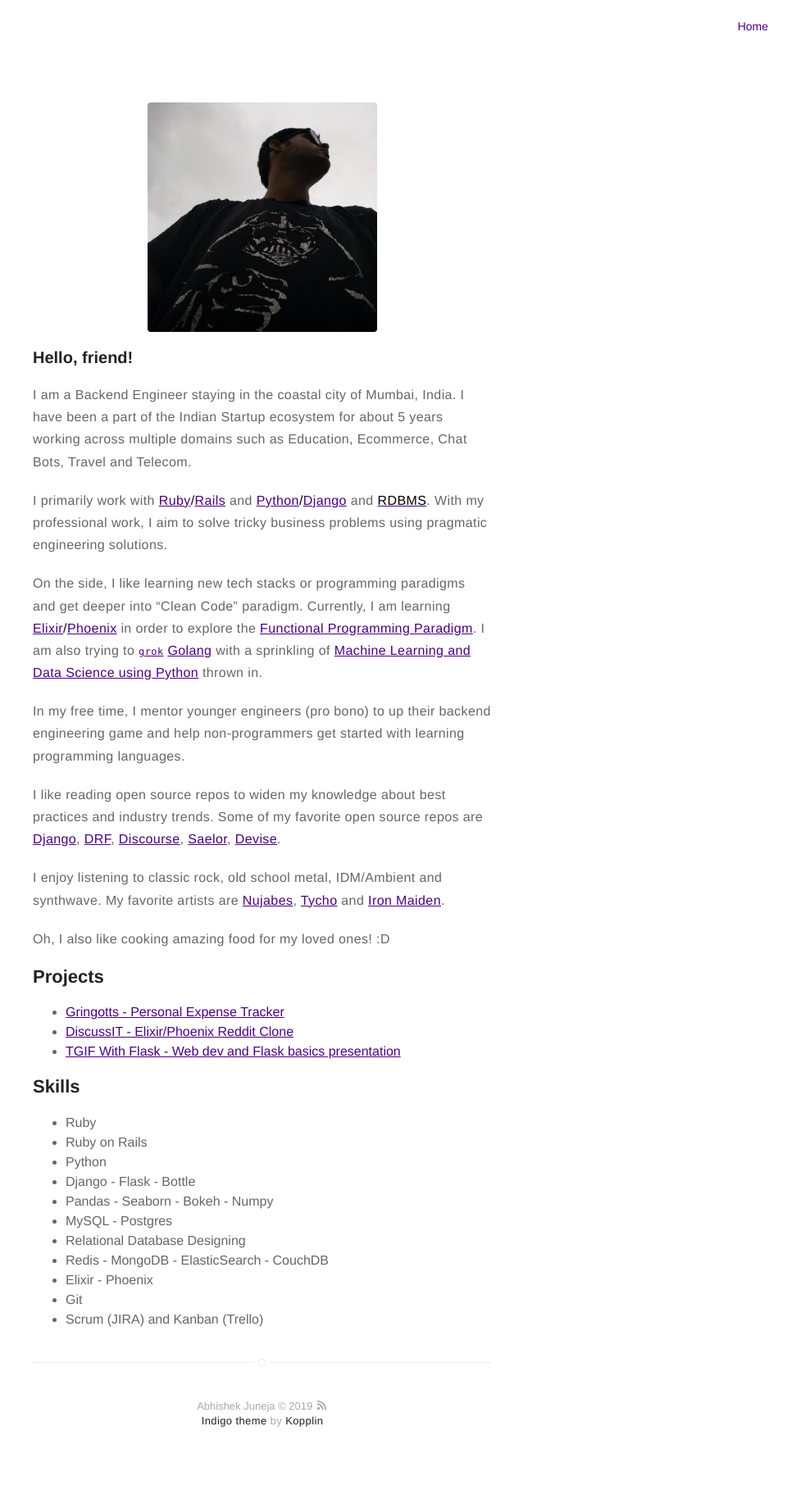
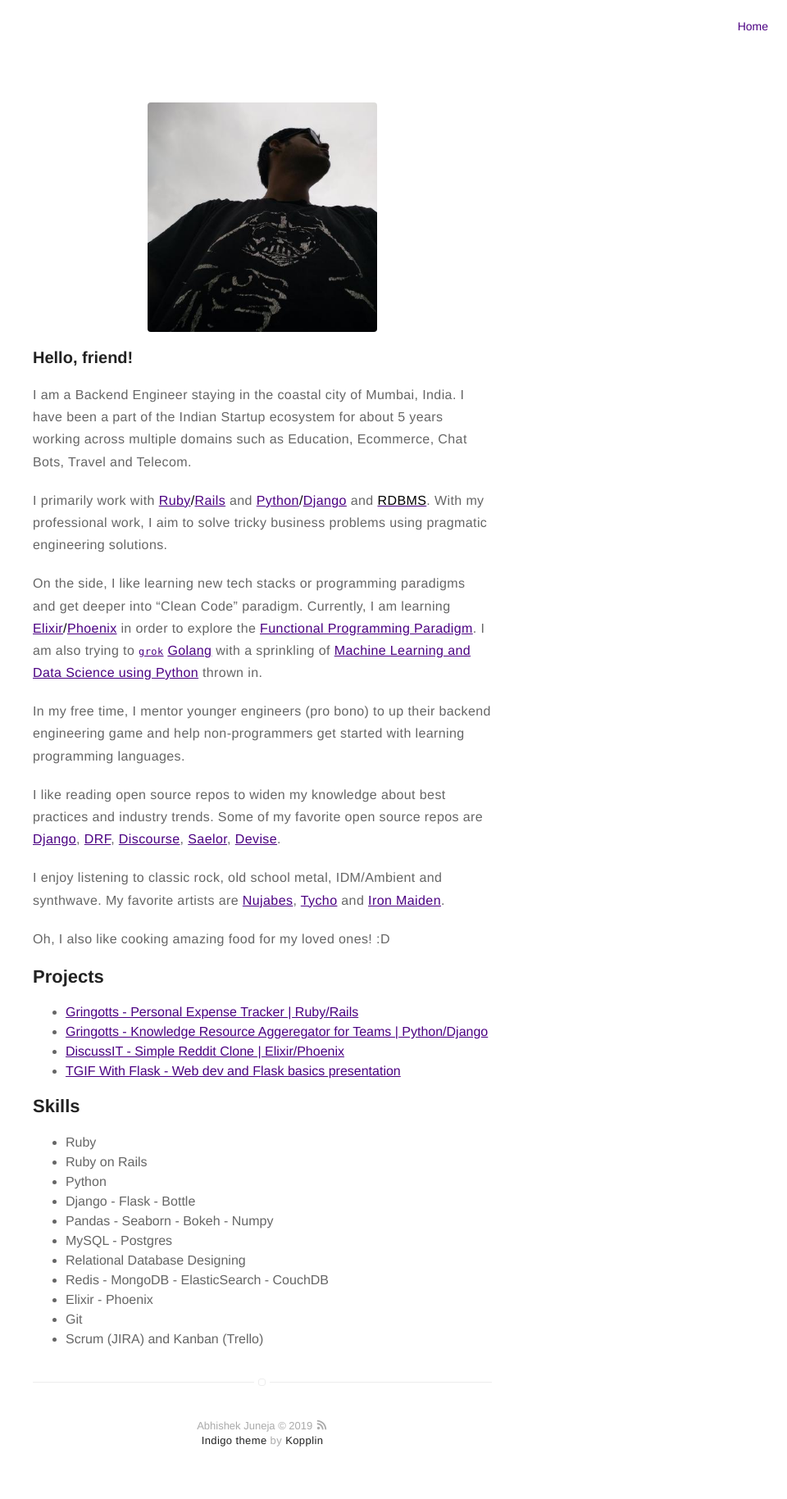
Before and after one commit to darth-dodo/darth-dodo.github.io, a Jekyll site: the page built from about.md, in a window 1280 px wide. Shown: the whole page at 82% size, without its empty margins (320-1280 px from the left). Built offline with Jekyll 4.4.1, drawn with Linux system fonts in a browser that asks for light colours; before the commit the page ends 1805 px from its top, so only the background shows below that.

Commit message:
adding hustlers-den

```diff
--- a/about.md
+++ b/about.md
@@ -23,8 +23,9 @@
 <h2>Projects</h2>
 
 <ul>
-	<li><a href="https://darth-dodo.github.io/gringotts-backend">Gringotts - Personal Expense Tracker</a></li>
-	<li><a href="https://darth-dodo.github.io/discuss-it">DiscussIT - Elixir/Phoenix Reddit Clone</a></li>
+	<li><a href="https://darth-dodo.github.io/gringotts-backend">Gringotts - Personal Expense Tracker | Ruby/Rails</a></li>
+	<li><a href="https://darth-dodo.github.io/hustlers-den">Gringotts - Knowledge Resource Aggeregator for Teams | Python/Django</a></li>
+	<li><a href="https://darth-dodo.github.io/discuss-it">DiscussIT - Simple Reddit Clone | Elixir/Phoenix</a></li>
 	<li><a href="https://darth-dodo.github.io/tgif-with-flask/">TGIF With Flask - Web dev and Flask basics presentation</a></li>
 </ul>
 
```
